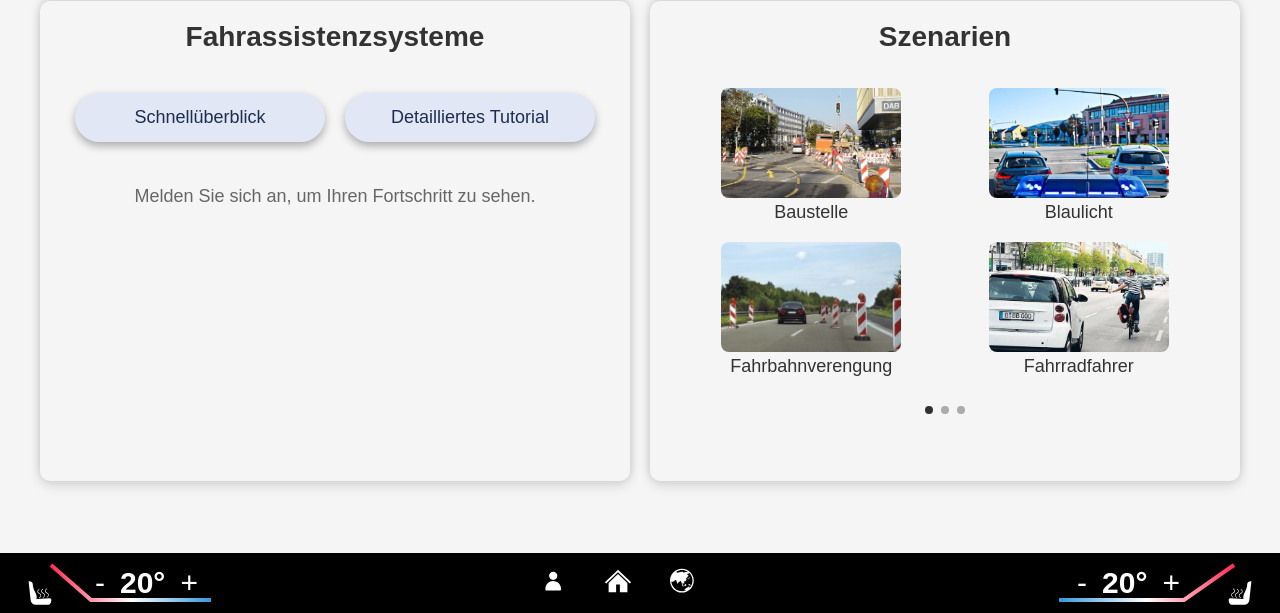
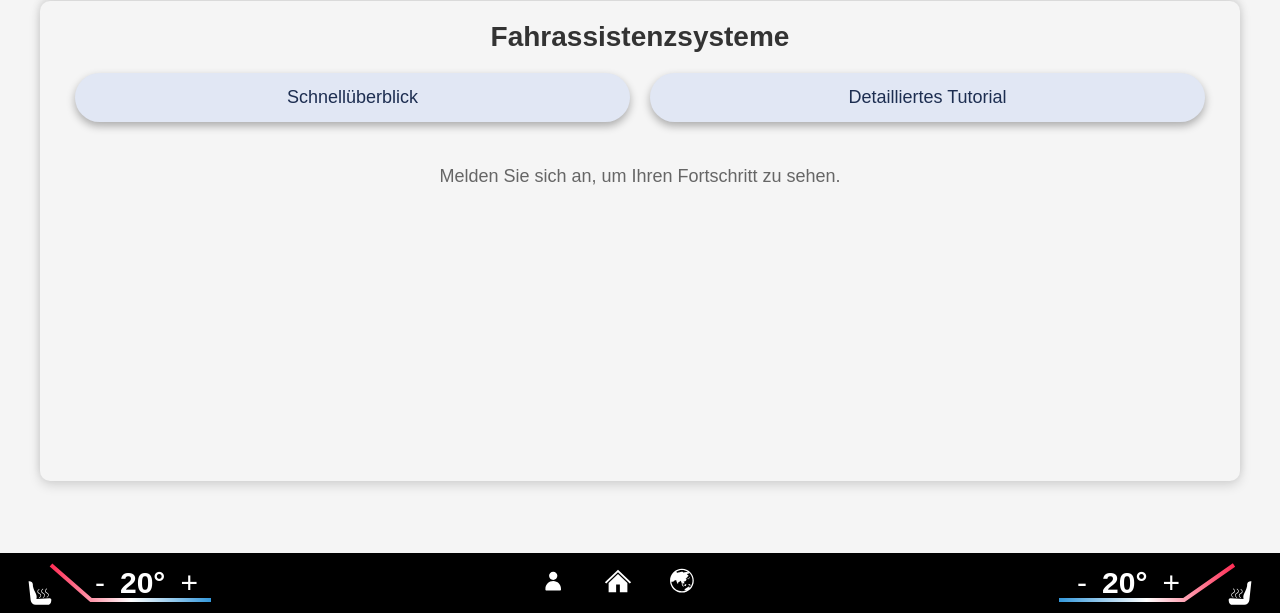
Before and after one commit to lucashaola/Statik, a website: page public/views/welcome/index.html in a window 1280 px wide. Shown: the part 187-800 px from the top of the page. Drawn offline with Linux system fonts and the light colour scheme.

Commit message:
removed scenarios from welcome screen

```diff
--- a/public/assets/js/scenarios.js
+++ /dev/null
@@ -1,60 +0,0 @@
-function loadScenarios() {
-    const scenarioContainer = document.querySelector('.scenario-images');
-    const paginationContainer = document.querySelector('.scenario-pagination');
-
-    scenarioContainer.innerHTML = '';
-    paginationContainer.innerHTML = '';
-
-    const basePath = '/assets/pictures/scenarios/';
-    const fileNames = [
-        'Baustelle.jpg',
-        'Blaulicht.jpg',
-        'Fahrbahnverengung.jpg',
-        'Fahrradfahrer.jpg',
-        'Geschwindigkeitsreduktion.jpg',
-        'Kreisverkehr.jpg',
-        'Pannenfahrzeug.jpg',
-        'Stau.jpg',
-        'Verkehrszeichen.jpg',
-        'Zebrastreifen.jpg',
-    ];
-
-    const scenarios = fileNames.map(fileName => ({
-        img: `${basePath}${fileName}`,
-        name: fileName.replace('.jpg', ''),
-    }));
-
-    for (let i = 0; i < Math.ceil(scenarios.length / 4); i++) {
-        const page = document.createElement('div');
-        page.className = 'scenario-page';
-
-        for (let j = i * 4; j < Math.min((i * 4) + 4, scenarios.length); j++) {
-            const scenarioItem = document.createElement('div');
-            scenarioItem.className = 'scenario-item';
-
-            const img = document.createElement('img');
-            img.src = scenarios[j].img;
-            img.alt = scenarios[j].name;
-
-            const text = document.createElement('p');
-            text.textContent = scenarios[j].name;
-
-            scenarioItem.appendChild(img);
-            scenarioItem.appendChild(text);
-            page.appendChild(scenarioItem);
-        }
-
-        scenarioContainer.appendChild(page);
-
-        const dot = document.createElement('div');
-        dot.className = 'dot' + (i === 0 ? ' active' : '');
-        paginationContainer.appendChild(dot);
-    }
-
-    scenarioContainer.addEventListener('scroll', () => {
-        const index = Math.round(scenarioContainer.scrollLeft / scenarioContainer.offsetWidth);
-        document.querySelectorAll('.scenario-pagination .dot').forEach((dot, i) => {
-            dot.classList.toggle('active', i === index);
-        });
-    });
-}
--- a/public/styles/welcome.css
+++ b/public/styles/welcome.css
@@ -98,21 +98,13 @@ html {
     0 4px 12px rgba(0, 0, 0, 0.15);
     border-radius: 10px;
     padding: 20px;
-    height: auto;
-    min-height: 60vh;
+    height: 60vh;
     display: flex;
     flex-direction: column;
+    text-align: center;
+
 }
-
-.menu-item .text {
-    text-align: center;
-    display: flex;
-    flex-direction: column;
-    flex: 1;
-}
-
 .menu-item h2 {
-    margin-bottom: 20px;
     font-size: 28px;
 }
 
@@ -346,70 +338,3 @@ html {
 .completed .circle-icon {
     color: white;
 }
-
-
-/* Scenario Images Section */
-.scenario-images::-webkit-scrollbar {
-    display: none;
-}
-
-.scenario-images {
-    display: flex;
-    overflow-x: auto;
-    scroll-snap-type: x mandatory;
-    scroll-behavior: smooth;
-    scrollbar-width: none;
-    max-height: 400px;
-}
-
-.scenario-page {
-    display: grid;
-    grid-template-columns: repeat(2, 1fr);
-    grid-auto-rows: auto;
-    gap: 15px;
-    min-width: 100%;
-    flex-shrink: 0;
-    scroll-snap-align: start;
-    padding: 15px;
-    height: fit-content;
-}
-
-.scenario-item {
-    display: flex;
-    flex-direction: column;
-    align-items: center;
-    height: fit-content;
-}
-
-.scenario-item img {
-    width: 180px !important;
-    height: 110px !important;
-    object-fit: cover;
-    border-radius: 8px;
-    transition: transform 0.3s ease;
-}
-
-
-.scenario-item p {
-    text-align: center;
-    margin: 0;
-}
-
-.scenario-page img {
-    width: 100%;
-    height: 180px;
-    object-fit: cover;
-    border-radius: 8px;
-    transition: transform 0.3s ease;
-}
-
-.scenario-page img:hover {
-    transform: scale(1.05);
-}
-
-.scenario-pagination {
-    display: flex;
-    justify-content: center;
-    gap: 8px;
-    margin-top: 10px;
-}
--- a/public/views/welcome/index.html
+++ b/public/views/welcome/index.html
@@ -30,7 +30,6 @@
     <div class="menu">
 
         <div class="menu-item" id="tutorial">
-            <div class="text">
             <h2>Fahrassistenzsysteme</h2>
 
             <div class="tutorial-buttons">
@@ -45,21 +44,6 @@
                 <div class="pagination-dots"></div>
             </div>
 
-            </div>
-        </div>
-
-        <div class="menu-item" id="szenarien">
-            <div class="text">
-                <h2>Szenarien</h2>
-                <div class="scenario-container">
-                    <div class="scenario-images">
-                        <!-- scenarios.js -->
-                    </div>
-                    <div class="scenario-pagination">
-                        <!-- scenarios.js -->
-                    </div>
-                </div>
-            </div>
         </div>
     </div>
 </div>
@@ -119,7 +103,6 @@
 </div>
 
 <script src="../../assets/js/script.js"></script>
-<script src="../../assets/js/scenarios.js"></script>
 <script src="../../assets/js/eventTypes.js"></script>
 <script src="/assets/js/bonusPoints.js"></script>
 <script src="../../assets/js/slideProgress.js"></script>
```
Lines whose indentation alone changed are shown as unchanged.
